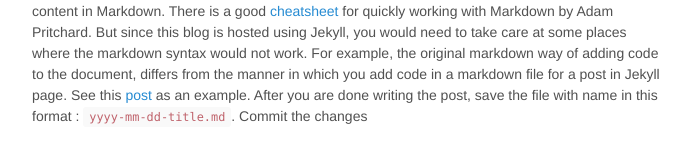
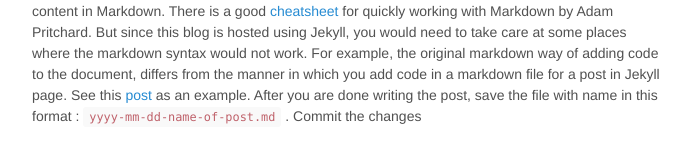
Before and after one commit to ardentsatish/patdata, a Jekyll site: the page built from _posts/2015-05-01-guidelines.md, in a window 1280 px wide. Shown: the part 563-726 px from the top of the page, without its empty margins (293-985 px from the left). Built offline with Jekyll 4.4.1, drawn with Linux system fonts in a browser that asks for light colours.

Commit message:
Update 2015-05-01-guidelines.md

```diff
--- a/_posts/2015-05-01-guidelines.md
+++ b/_posts/2015-05-01-guidelines.md
@@ -17,4 +17,4 @@ author: Srihari
 ---
 {% endhighlight %}
 
-'layout' should always be 'post' while you should take care of the other two. Add the rest of the content in Markdown. There is a good [cheatsheet](https://github.com/adam-p/markdown-here/wiki/Markdown-Cheatsheet) for quickly working with Markdown by Adam Pritchard. But since this blog is hosted using Jekyll, you would need to take care at some places where the markdown syntax would not work. For example, the original markdown way of adding code to the document, differs from the manner in which you add code in a markdown file for a post in Jekyll page. See this [post](https://raw.githubusercontent.com/rsrihari/patdata/gh-pages/_posts/2015-05-01-guidelines.md) as an example. After you are done writing the post, save the file with name in this format : `yyyy-mm-dd-title.md`. Commit the changes
+'layout' should always be 'post' while you should take care of the other two. Add the rest of the content in Markdown. There is a good [cheatsheet](https://github.com/adam-p/markdown-here/wiki/Markdown-Cheatsheet) for quickly working with Markdown by Adam Pritchard. But since this blog is hosted using Jekyll, you would need to take care at some places where the markdown syntax would not work. For example, the original markdown way of adding code to the document, differs from the manner in which you add code in a markdown file for a post in Jekyll page. See this [post](https://raw.githubusercontent.com/rsrihari/patdata/gh-pages/_posts/2015-05-01-guidelines.md) as an example. After you are done writing the post, save the file with name in this format : `yyyy-mm-dd-name-of-post.md` . Commit the changes
```
